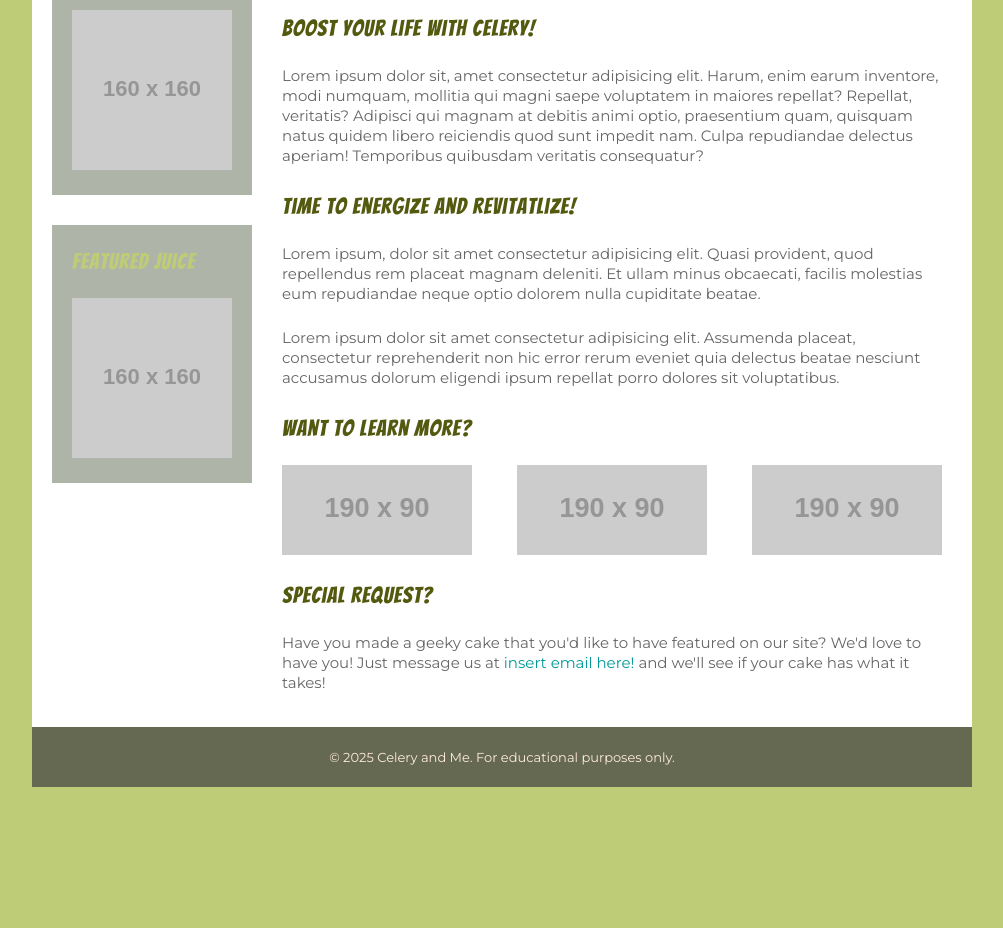
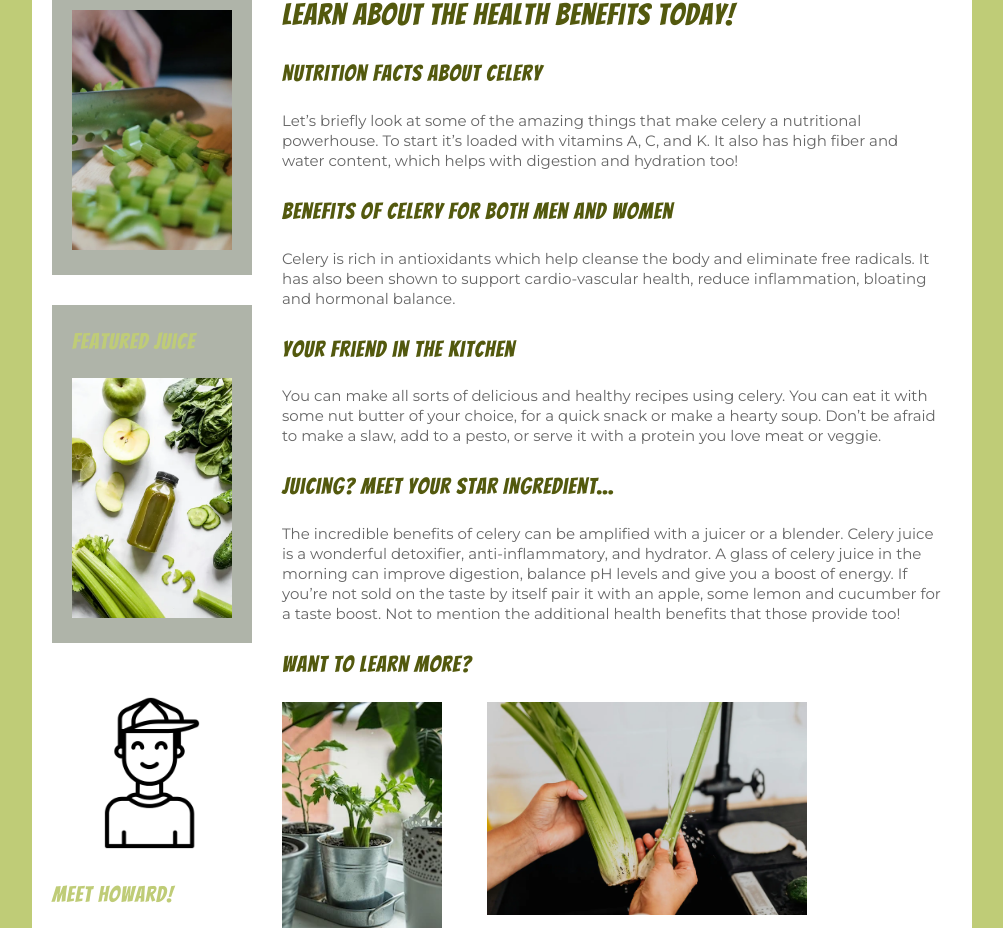
Before and after one commit to StarsInTech/celery-and-me, a plain HTML site: page index.html in a window 1280 px wide. Shown: the part 355-1283 px from the top of the page, without its empty margins (138-1141 px from the left). Before the commit the page ends 1142 px from the top, so only its background shows below. Drawn offline with Linux system fonts and the light colour scheme; placeholder pictures from the web are drawn by us.

Commit message:
milestone-1-checkpoint
All criteria met for Milestone 1.

```diff
--- a/index.html
+++ b/index.html
@@ -3,7 +3,7 @@
   <head>
     <meta charset="UTF-8">
     <meta name="viewport" content="width=device-width, initial-scale=1.0">
-    <title>Celery and Me</title>
+    <title>Celery and Me Learn the Health Benefits </title>
     <link rel="stylesheet" href="css/styles.css" type="text/css" media="screen">
     <link rel="stylesheet" type="text/css" href="css/print.css" media="print">
     <!--[if IE]><script src="http://html5shiv.googlecode.com/svn/trunk/html5.js"></script><![endif]-->
@@ -41,35 +41,61 @@
         <aside id="sidebar">
           <div class="asidebox">
             <h3>Featured Recipe</h3>
-            <img src="https://placehold.co/160x160/" alt="a image placeholder">
+            <img src="images/chopping-celery-with-chef-knife.webp" alt="celery-being-chopped-for-a-cooking-recipe" width="160px">
+            <!-- <img src="https://placehold.co/160x160/" alt="a image placeholder"> -->
             <!-- <a href="http://bakingmischief.com/2015/12/04/star-wars-bb-8-cupcakes/" target="_blank"><img src="https://placehold.co/160x160/" alt="" /></a> <a href="http://bakingmischief.com/2015/12/04/star-wars-bb-8-cupcakes/" target="_blank">BB-8 Cupcakes</a> created by <a href="http://bakingmischief.com/" target="_blank">Baking Mischief.</a>  -->
           </div>
           <div class="asidebox">
             <h3>Featured Juice</h3>
-            <img src="https://placehold.co/160x160/" alt="a image placeholder">
+            <img src="images/fresh-juicing-bottle.webp" alt="a-fresh-healthy-nutritous-green-juice" width="160px">
+            <!-- <img src="https://placehold.co/160x160/" alt="a image placeholder"> -->
             <!-- <a href="http://www.thinkgeek.com" target="_blank"><img src="https://placehold.co/160x160/" alt="" /></a> -->
+          </div>
+          <div class="about-me">
+            <img src="images/who-is-howard.png" alt="a-cartoon-sketch-of-our-nature-loving-website-owner" width="200px">
+            <h3>Meet Howard!</h3>
+            <p>Yup that’s me, I was born and raised in Banff, AB, Canada. I love all things mountains, nature and healthy living. I enjoy cooking with whole foods and firing up my juicer too! </p>
+            <p>I like to keep things simple, grow plants and herbs in the summer then preserve what I can in the fall. A few years back I was having some health issues and found out about the potential benefits of Celery Juice. I felt like I had tried everything, so I thought why not try it! It started as an experiment and as I felt better it became a lifestyle!</p>
+            <p>Well, I am happy to report you are in the right place. Let’s get you as excited as I am about Celery! </p>
           </div>
         </aside>
         <!-- end of sidebar1 -->
         <!-- #content -->
         <section id="content">
-          <h1>Welcome to Celery and Me!</h1>
+          <h1>Welcome to Celery and Me! <br>Learn about the Health Benefits Today!</h1>
           <article>
-            <h2>Boost your life with celery!</h2>
-            <p>Lorem ipsum dolor sit, amet consectetur adipisicing elit. Harum, enim earum inventore, modi numquam, mollitia qui magni saepe voluptatem in maiores repellat? Repellat, veritatis? Adipisci qui magnam at debitis animi optio, praesentium quam, quisquam natus quidem libero reiciendis quod sunt impedit nam. Culpa repudiandae delectus aperiam! Temporibus quibusdam veritatis consequatur?</p>
+            <h2>Nutrition Facts About Celery </h2>
+            <p>Let’s briefly look at some of the amazing things that make celery a nutritional powerhouse. To start it’s loaded with vitamins A, C, and K. It also has high fiber and water content, which helps with digestion and hydration too!</p>
           </article>
           <article>
-            <h2>Time to energize and revitatlize!</h2>
-            <p>Lorem ipsum, dolor sit amet consectetur adipisicing elit. Quasi provident, quod repellendus rem placeat magnam deleniti. Et ullam minus obcaecati, facilis molestias eum repudiandae neque optio dolorem nulla cupiditate beatae.</p>
-            <p>Lorem ipsum dolor sit amet consectetur adipisicing elit. Assumenda placeat, consectetur reprehenderit non hic error rerum eveniet quia delectus beatae nesciunt accusamus dolorum eligendi ipsum repellat porro dolores sit voluptatibus.</p>
+            <h2>Benefits of Celery for both Men and Women</h2>
+            <p>Celery is rich in antioxidants which help cleanse the body and eliminate free radicals. It has also been shown to support cardio-vascular health, reduce inflammation, bloating and hormonal balance.</p>
+          </article>
+          <article>
+            <h2>Your Friend in The Kitchen</h2>
+            <p>You can make all sorts of delicious and healthy recipes using celery. You can eat it with some nut butter of your choice, for a quick snack or make a hearty soup. Don’t be afraid to make a slaw, add to a pesto, or serve it with a protein you love meat or veggie.</p>
+          </article>
+          <article>
+            <h2>Juicing? Meet your Star Ingredient...</h2>
+            <p>The incredible benefits of celery can be amplified with a juicer or a blender. Celery juice is a wonderful detoxifier, anti-inflammatory, and hydrator. A glass of celery juice in the morning can improve digestion, balance pH levels and give you a boost of energy. If you’re not sold on the taste by itself pair it with an apple, some lemon and cucumber for a taste boost. Not to mention the additional health benefits that those provide too!</p>
           </article>
           <article>
           <h2>Want to learn more?</h2>
-            <a href="#"><img src="https://placehold.co/190x90/" alt="a image placeholder" class="smallbutton"></a><a href="#"><img src="https://placehold.co/190x90/" alt="a image placeholder" class="smallbutton"></a><a href="#"><img src="https://placehold.co/190x90/" alt="" class="smallbuttonlast"></a>
+            <div class="picture-container">
+              <a href="#">
+              <img src="images/celery-growing-silver-pot-resized.webp" alt="a-small-celery-stalk-growing-from-a-silver-pot" class="smallbutton" width="160px">
+              </a>
+              <a href="#">
+              <img src="images/water-washing-celery-stalks.webp" alt="a-fresh-celery-stalk-being-washed-under-water" class="smallbutton" width="320px">
+              </a>
+              <a href="#">
+              <img src="images/pouring-green-glass-juice.webp" alt="a-delicious-nutritive-juice-from-a-juicer-or-blender" class="smallbuttonlast" width="160px">
+            </div>
+            </a>
           </article>
           <article>
-          <h2>Special Request?</h2>
-          <p>Have you made a geeky cake that you'd like to have featured on our site? We'd love to have you! Just message us at <a href="mailto:howardlovescelery@gmail.com">insert email here!</a> and we'll see if your cake has what it takes!</p>
+          <h2>Have a healing story you want to share? <br> Or just a question? Send me an email.</h2>
+          <p>I'd love to hear from you, so get in touch at <a href="mailto:howardlovescelery@gmail.com">howardlovescelery@gmail.com</a> and let's celebrate this wonderful vegetable!
           </article>
         </section>
         <!-- end of #content -->
```
Also changed, not shown: images/chopping-celery-with-chef-knife.webp (added), images/fresh-juicing-bottle.webp (added), images/pouring-green-glass-juice.webp (added), images/water-washing-celery-stalks.webp (added), images/who-is-howard.png (added).
